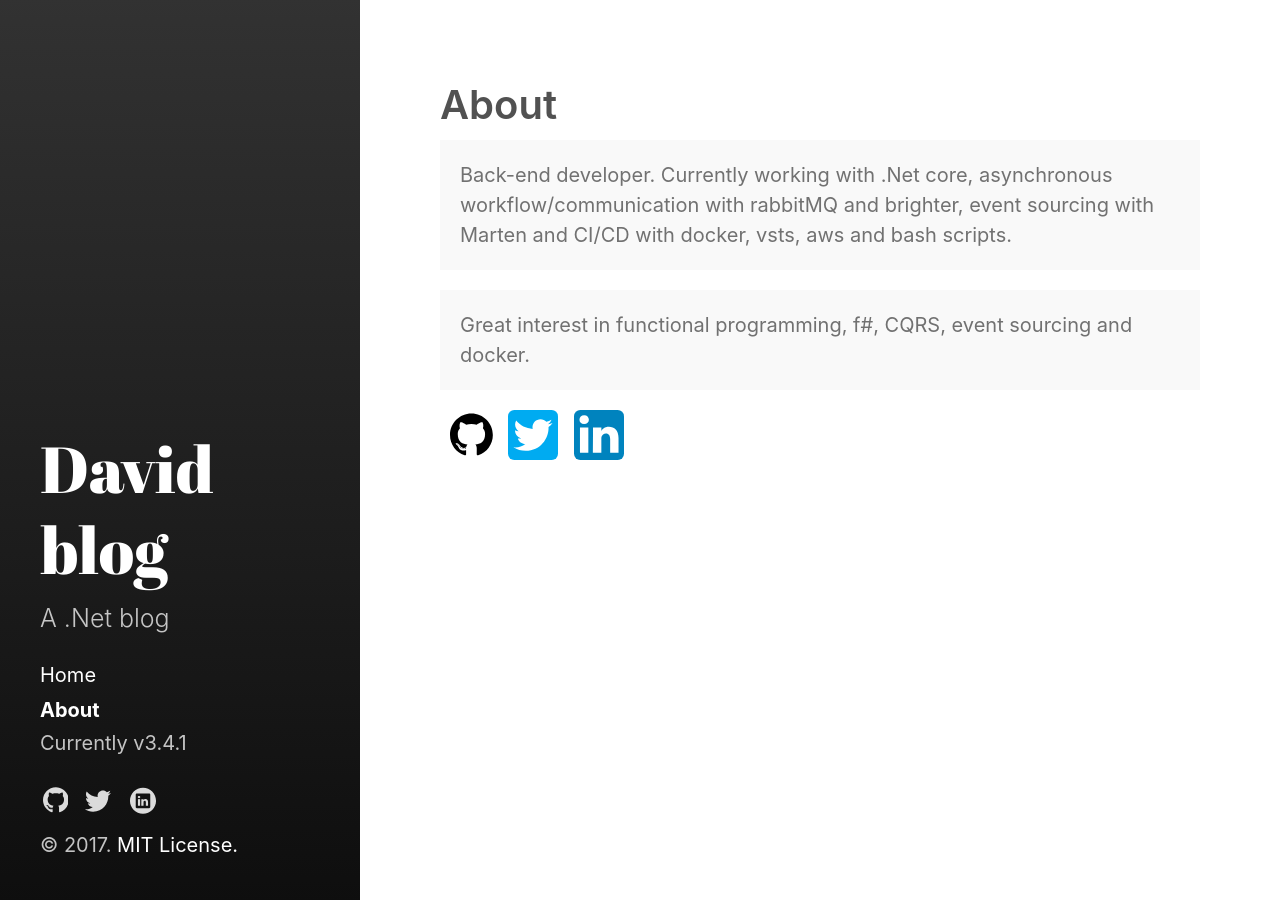
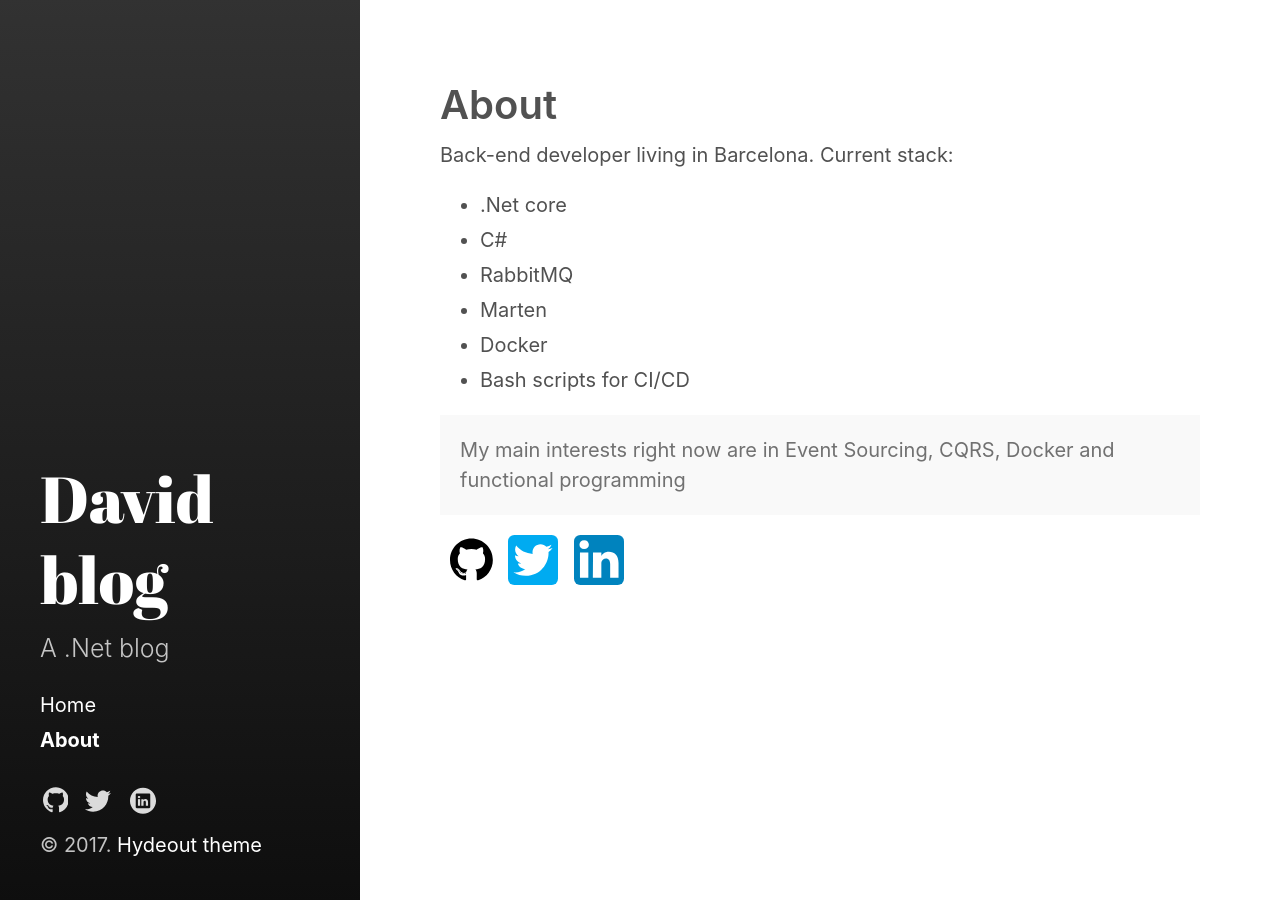
Before and after one commit to divad4686/divad4686.github.io, a Jekyll site: the page built from about.md, in a window 1280 px wide. Built offline with Jekyll 4.4.1, drawn with Linux system fonts in a browser that asks for light colours.

Commit message:
improve about and sidebar

```diff
--- a/_includes/copyright.html
+++ b/_includes/copyright.html
@@ -1,4 +1,4 @@
 <p>
   &copy; {{ site.time | date: '%Y' }}.
-  <a href="{{ site.baseurl }}/LICENSE.md">MIT License.</a>
+  <a href="{{ site.baseurl }}/LICENSE.md">Hydeout theme</a>
 </p>
--- a/_includes/sidebar.html
+++ b/_includes/sidebar.html
@@ -9,7 +9,6 @@
     </{% if page.layout=="index" %}h1{% else %}div{% endif %}>
     <p class="lead">{{ site.description }}</p>
   </header>
-  {% include sidebar-nav-links.html %} {% if site.version %}
-  <span class="site-version">Currently v{{ site.version }}</span>
-  {% endif %} {% include sidebar-icon-links.html %} {% include copyright.html %}
+  {% include sidebar-nav-links.html %}
+  {% include sidebar-icon-links.html %} {% include copyright.html %}
 </div>
--- a/about.md
+++ b/about.md
@@ -4,17 +4,23 @@ title: About
 sidebar_link: true
 ---
 
-<p class="message">
-  Back-end developer. Currently working with .Net core, asynchronous workflow/communication with rabbitMQ and brighter, event sourcing with Marten and CI/CD with docker, vsts, aws and bash scripts.
-
-
+<p>
+  Back-end developer living in Barcelona. Current stack:
+  <ul>
+    <li>.Net core</li>
+    <li>C#</li>
+    <li>RabbitMQ</li>
+    <li>Marten</li>
+    <li>Docker</li>
+    <li>Bash scripts for CI/CD</li>
+  </ul>
 </p>
 <p class="message">
-Great interest in functional programming, f#, CQRS, event sourcing and docker.
+  My main interests right now are in Event Sourcing, CQRS, Docker and functional programming
 </p>
 
 <ul class="share-buttons about-icons">
-        <li><a href="https://github.com/divad4686/" target="_blank" title="Github">{% include svg/github.svg %}</a></li>
-        <li><a href="https://twitter.com/divad4686/" target="_blank" title="Twitter">{% include svg/share/Twitter.svg %}</a></li>
-        <li><a href="https://www.linkedin.com/in/divad4686/" target="_blank" title="LinkedIn">{% include svg/share/LinkedIn.svg %}</a></li>
+  <li><a href="https://github.com/divad4686/" target="_blank" title="Github">{% include svg/github.svg %}</a></li>
+  <li><a href="https://twitter.com/divad4686/" target="_blank" title="Twitter">{% include svg/share/Twitter.svg %}</a></li>
+  <li><a href="https://www.linkedin.com/in/divad4686/" target="_blank" title="LinkedIn">{% include svg/share/LinkedIn.svg %}</a></li>
 </ul>
```
Also changed, not shown: _posts/2017-12-17-aggregates-with-marten.md (+0 -1 lines).
